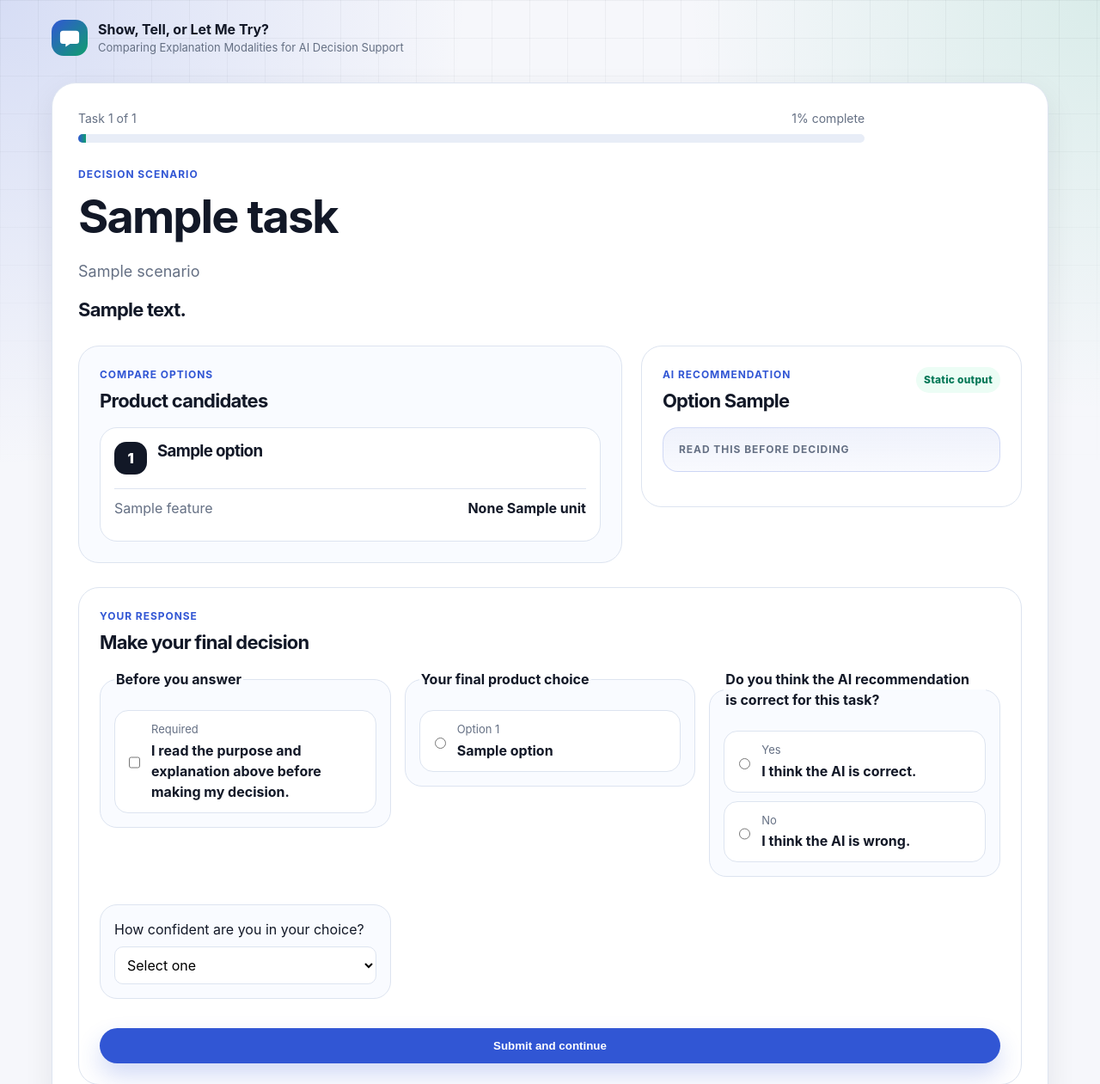
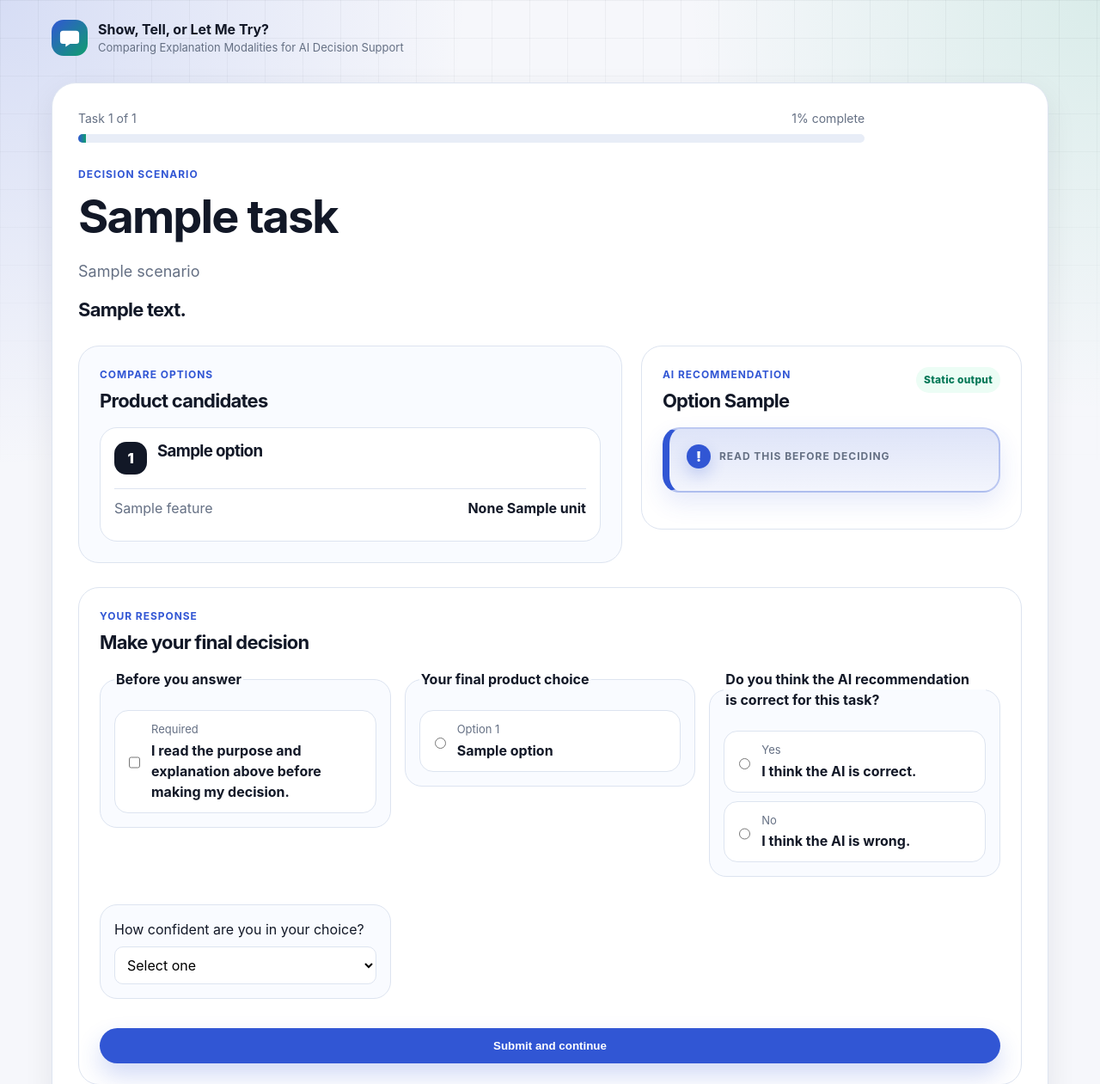
Before and after one commit to SuYirouCrystal/Show-Tell-or-Let-Me-Try-HCI-, a Flask app: template templates/task.html in a window 1280 px wide. Shown: the top 1261 px of the page at 86% size. Run offline with Flask 3, Linux system fonts and the light colour scheme; the template is opened without the code that fills it: most values are stand-ins (such as "Sample title", 1, 10 or a date in 2020).

Commit message:
highlight

```diff
--- a/static/css/style.css
+++ b/static/css/style.css
@@ -493,11 +493,43 @@ h3 {
 }
 
 .purpose-panel {
-  margin-bottom: 16px;
-  padding: 16px 18px;
-  border: 1px solid rgba(49, 86, 212, 0.18);
-  border-radius: 18px;
-  background: linear-gradient(180deg, rgba(49, 86, 212, 0.08), rgba(49, 86, 212, 0.03));
+  margin-bottom: 18px;
+  padding: 18px 20px;
+  border: 2px solid rgba(49, 86, 212, 0.28);
+  border-left: 8px solid var(--primary);
+  border-radius: 20px;
+  background: linear-gradient(180deg, rgba(49, 86, 212, 0.16), rgba(49, 86, 212, 0.06));
+  box-shadow: 0 12px 28px rgba(49, 86, 212, 0.12);
+}
+
+.purpose-banner {
+  display: flex;
+  align-items: center;
+  gap: 10px;
+  margin-bottom: 8px;
+}
+
+.purpose-icon {
+  display: grid;
+  width: 28px;
+  height: 28px;
+  place-items: center;
+  border-radius: 999px;
+  background: var(--primary);
+  color: white;
+  font-size: 16px;
+  font-weight: 900;
+  box-shadow: 0 8px 18px rgba(49, 86, 212, 0.24);
+}
+
+.purpose-panel .eyebrow {
+  margin: 0;
+  color: var(--primary-dark);
+}
+
+.purpose-panel h3 {
+  margin: 0 0 8px;
+  font-size: 20px;
 }
 
 .purpose-panel p:last-child {
--- a/templates/task.html
+++ b/templates/task.html
@@ -74,7 +74,10 @@
       </div>
 
       <div class="purpose-panel">
-        <p class="eyebrow">Read this before deciding</p>
+        <div class="purpose-banner">
+          <span class="purpose-icon" aria-hidden="true">!</span>
+          <p class="eyebrow">Read this before deciding</p>
+        </div>
         {% if condition == "show" %}
         <h3>Purpose of this panel</h3>
         <p>
```
